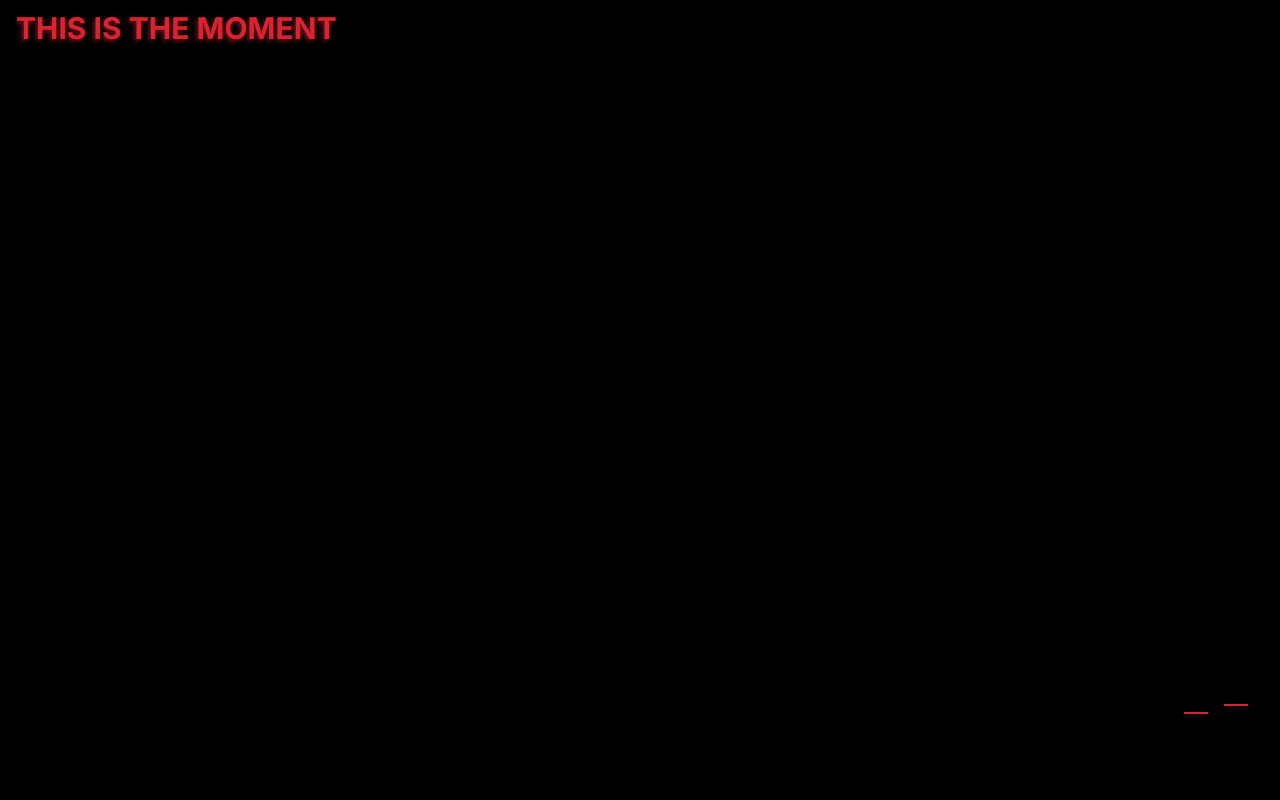
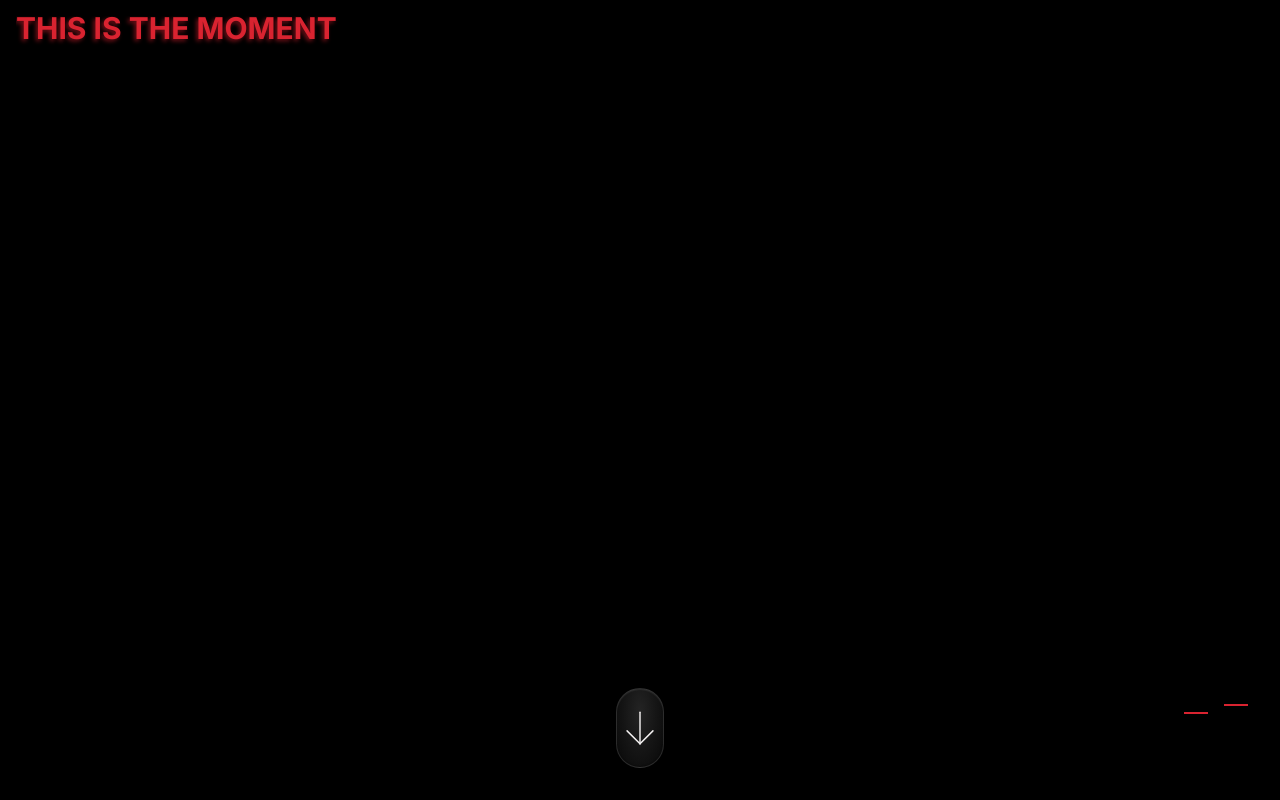
Before and after one commit to divyanshu0469/divyanshu-yadav.showcase, a Next.js app: page /1ffect in a window 1280 px wide. Built offline with nearby package versions, Linux system fonts and the light colour scheme; no server answers.

Commit message:
feat: implemented the button animations

```diff
--- a/src/components/1ffect/ParticleScene/ParticleScene.module.css
+++ b/src/components/1ffect/ParticleScene/ParticleScene.module.css
@@ -9,7 +9,7 @@
   display: block;
   width: 100%;
   height: 100%;
-  cursor: pointer;
+
 }
 
 .grain {
--- a/src/pages/1ffect/1ffect.module.css
+++ b/src/pages/1ffect/1ffect.module.css
@@ -31,6 +31,46 @@
   will-change: transform;
 }
 
+.scrollButton {
+  position: fixed;
+  bottom: 2rem;
+  left: 50%;
+  transform: translateX(-50%);
+  z-index: 10;
+  width: 3rem;
+  height: 5rem;
+  border-radius: 33px;
+  border: 1px solid rgba(255, 255, 255, 0.12);
+  background: radial-gradient(
+    ellipse at 50% 30%,
+    rgba(60, 60, 60, 0.6) 0%,
+    rgba(30, 30, 30, 0.7) 50%,
+    rgba(10, 10, 10, 0.8) 100%
+  );
+  box-shadow: inset 0 1px 1px rgba(255, 255, 255, 0.08),
+    inset 0 -1px 1px rgba(0, 0, 0, 0.3), 0 4px 16px rgba(0, 0, 0, 0.4);
+  cursor: pointer;
+  display: flex;
+  align-items: center;
+  justify-content: center;
+  padding: 0;
+  overflow: hidden;
+}
+
+.toggleKnob {
+  position: absolute;
+  width: 2.5rem;
+  height: 2.5rem;
+  border-radius: 50%;
+  background: transparent;
+  border: 1px solid var(--color-accent);
+  top: 50%;
+  left: 0.25rem;
+  margin-top: -1.25rem;
+  opacity: 0;
+  pointer-events: none;
+}
+
 .redLines {
   z-index: 0;
   position: absolute;
--- a/src/pages/1ffect/index.tsx
+++ b/src/pages/1ffect/index.tsx
@@ -1,4 +1,10 @@
-import { useState, useEffect, useLayoutEffect, useRef, ReactElement } from "react";
+import {
+  useState,
+  useEffect,
+  useLayoutEffect,
+  useRef,
+  ReactElement,
+} from "react";
 import { Anton, Inter } from "next/font/google";
 import dynamic from "next/dynamic";
 import gsap from "gsap";
@@ -9,6 +15,8 @@ import styles from "./1ffect.module.css";
 import ToolBar from "@/components/common/ToolBar";
 import { ThemeLayout } from "@/components/layouts";
 import type { NextPageWithLayout } from "@/pages/_app";
+
+import type { ParticleSceneHandle } from "@/components/1ffect/ParticleScene/ParticleScene";
 
 const ParticleScene = dynamic(
   () => import("@/components/1ffect/ParticleScene/ParticleScene"),
@@ -46,7 +54,11 @@ const inter = Inter({
   variable: "--font-inter",
 });
 
-const CursorFollower = ({ initialPosition }: { initialPosition: { x: number; y: number } }) => {
+const CursorFollower = ({
+  initialPosition,
+}: {
+  initialPosition: { x: number; y: number };
+}) => {
   const squareRef = useRef<HTMLDivElement>(null);
 
   useEffect(() => {
@@ -100,6 +112,17 @@ const Effect1: NextPageWithLayout = () => {
   const pageRef = useRef<HTMLDivElement>(null);
   const heroRef = useRef<HTMLDivElement>(null);
   const particleRef = useRef<HTMLDivElement>(null);
+  const scrollBtnRef = useRef<HTMLButtonElement>(null);
+  const arrowHeadLeftRef = useRef<SVGLineElement>(null);
+  const arrowHeadRightRef = useRef<SVGLineElement>(null);
+  const arrowShaftRef = useRef<SVGLineElement>(null);
+  const tlRef = useRef<gsap.core.Timeline | null>(null);
+  const targetRef = useRef(0);
+  const heroRadiusOnRef = useRef(false);
+  const particleSceneRef = useRef<ParticleSceneHandle>(null);
+  const knobRef = useRef<HTMLDivElement>(null);
+  const toggleStateRef = useRef(0);
+  const toggleLockRef = useRef(false);
 
   useLayoutEffect(() => {
     if (particleRef.current) {
@@ -115,6 +138,140 @@ const Effect1: NextPageWithLayout = () => {
     return () => window.removeEventListener("mousemove", handleMouseMove);
   }, []);
 
+  const scrubTo = (value: number) => {
+    const hero = heroRef.current;
+    const tl = tlRef.current;
+    if (!hero || !tl) return;
+
+    const prev = targetRef.current;
+    targetRef.current = Math.min(1, Math.max(0, value));
+
+    // Hero: 0 → 1rem as soon as scroll starts
+    if (!heroRadiusOnRef.current && targetRef.current > 0) {
+      heroRadiusOnRef.current = true;
+      gsap.to(hero, {
+        borderRadius: "1rem",
+        duration: 0.3,
+        ease: "power2.out",
+      });
+    } else if (heroRadiusOnRef.current && targetRef.current === 0 && prev > 0) {
+      heroRadiusOnRef.current = false;
+      gsap.to(hero, { borderRadius: "0rem", duration: 0.3, ease: "power2.in" });
+    }
+
+
+    // 10-20%: chevron arms shrink toward center point (128, 216)
+    const chevronProgress =
+      targetRef.current <= 0.1
+        ? 0
+        : targetRef.current >= 0.2
+          ? 1
+          : (targetRef.current - 0.1) / 0.1;
+
+    // 15-20%: chevron fades out
+    const chevronOpacity =
+      targetRef.current <= 0.15
+        ? 1
+        : targetRef.current >= 0.2
+          ? 0
+          : 1 - (targetRef.current - 0.15) / 0.05;
+
+    if (arrowHeadLeftRef.current) {
+      gsap.to(arrowHeadLeftRef.current, {
+        attr: {
+          x2: gsap.utils.interpolate(56, 128, chevronProgress),
+          y2: gsap.utils.interpolate(144, 216, chevronProgress),
+        },
+        opacity: chevronOpacity,
+        duration: 0.3,
+        overwrite: true,
+      });
+    }
+    if (arrowHeadRightRef.current) {
+      gsap.to(arrowHeadRightRef.current, {
+        attr: {
+          x2: gsap.utils.interpolate(200, 128, chevronProgress),
+          y2: gsap.utils.interpolate(144, 216, chevronProgress),
+        },
+        opacity: chevronOpacity,
+        duration: 0.3,
+        overwrite: true,
+      });
+    }
+
+    // 30-50%: swap button width/height and rotate shaft 90°
+    const morphProgress =
+      targetRef.current <= 0.3
+        ? 0
+        : targetRef.current >= 0.5
+          ? 1
+          : (targetRef.current - 0.3) / 0.2;
+
+    if (scrollBtnRef.current) {
+      gsap.to(scrollBtnRef.current, {
+        width: gsap.utils.interpolate("3rem", "5rem", morphProgress),
+        height: gsap.utils.interpolate("5rem", "3rem", morphProgress),
+        duration: 0.3,
+        overwrite: true,
+      });
+    }
+
+    // 50-70%: shrink line length
+    const shrinkProgress =
+      targetRef.current <= 0.5
+        ? 0
+        : targetRef.current >= 0.7
+          ? 1
+          : (targetRef.current - 0.5) / 0.2;
+
+    // 70-90%: crossfade shaft → knob
+    const widenProgress =
+      targetRef.current <= 0.7
+        ? 0
+        : targetRef.current >= 0.9
+          ? 1
+          : (targetRef.current - 0.7) / 0.2;
+
+    if (arrowShaftRef.current) {
+      gsap.to(arrowShaftRef.current, {
+        attr: {
+          y1: gsap.utils.interpolate(40, 128, shrinkProgress),
+          y2: gsap.utils.interpolate(216, 128, shrinkProgress),
+        },
+        opacity: 1 - widenProgress,
+        rotation: 90 * morphProgress,
+        transformOrigin: "center center",
+        duration: 0.3,
+        overwrite: true,
+      });
+    }
+
+    // Knob: grow from center, then slide to toggle position
+    if (knobRef.current && scrollBtnRef.current) {
+      const btnW = scrollBtnRef.current.offsetWidth;
+      const knobW = knobRef.current.offsetWidth;
+      const pad = parseFloat(getComputedStyle(knobRef.current).left);
+      const centerX = (btnW - knobW) / 2 - pad;
+      const rightX = btnW - knobW - 2 * pad;
+      const targetX = toggleStateRef.current === 0 ? 0 : rightX;
+
+      gsap.to(knobRef.current, {
+        opacity: widenProgress > 0 ? 1 : 0,
+        scale: widenProgress,
+        x: gsap.utils.interpolate(centerX, targetX, widenProgress),
+        duration: 0.3,
+        overwrite: true,
+      });
+    }
+
+    gsap.to(tl, {
+      progress: targetRef.current,
+      duration: 0.5,
+      ease: "power2.out",
+      overwrite: true,
+    });
+  };
+
   useEffect(() => {
     if (!animationsStarted) return;
 
@@ -125,41 +282,71 @@ const Effect1: NextPageWithLayout = () => {
 
     const tl = gsap.timeline({ paused: true });
     tl.to(hero, { scale: 0.9, ease: "none", duration: 1 }, 0);
-    tl.fromTo(particle, { yPercent: 100 }, { yPercent: 0, ease: "none", duration: 1 }, 0);
-    // Particle border-radius: 1rem → 0 over the last 30% of scroll
-    tl.fromTo(particle, { borderRadius: "1rem" }, { borderRadius: "0rem", ease: "power2.out", duration: 0.3 }, 0.7);
+    tl.fromTo(
+      particle,
+      { yPercent: 100 },
+      { yPercent: 0, ease: "none", duration: 1 },
+      0,
+    );
+    tl.fromTo(
+      particle,
+      { borderRadius: "1rem" },
+      { borderRadius: "0rem", ease: "power2.out", duration: 0.3 },
+      0.7,
+    );
+    tlRef.current = tl;
 
-    let target = 0;
-    let heroRadiusOn = false;
-
+    const SCROLL_STEP = 0.04;
     const onWheel = (e: WheelEvent) => {
       e.preventDefault();
-      const prev = target;
-      target = Math.min(1, Math.max(0, target + e.deltaY * 0.001));
-
-      // Hero: 0 → 1rem as soon as scroll starts
-      if (!heroRadiusOn && target > 0) {
-        heroRadiusOn = true;
-        gsap.to(hero, { borderRadius: "1rem", duration: 0.3, ease: "power2.out" });
-      } else if (heroRadiusOn && target === 0 && prev > 0) {
-        heroRadiusOn = false;
-        gsap.to(hero, { borderRadius: "0rem", duration: 0.3, ease: "power2.in" });
-      }
-
-      gsap.to(tl, {
-        progress: target,
-        duration: 0.5,
-        ease: "power2.out",
-        overwrite: true,
-      });
+      scrubTo(targetRef.current + Math.sign(e.deltaY) * SCROLL_STEP);
     };
 
     page.addEventListener("wheel", onWheel, { passive: false });
     return () => {
       page.removeEventListener("wheel", onWheel);
       tl.kill();
+      tlRef.current = null;
     };
   }, [animationsStarted]);
+
+  const handleButtonClick = () => {
+    if (targetRef.current >= 0.9) {
+      if (toggleLockRef.current) return;
+      toggleLockRef.current = true;
+
+      particleSceneRef.current?.toggleModel();
+      const next = toggleStateRef.current === 0 ? 1 : 0;
+      toggleStateRef.current = next;
+
+      if (knobRef.current && scrollBtnRef.current) {
+        const btnW = scrollBtnRef.current.offsetWidth;
+        const knobW = knobRef.current.offsetWidth;
+        const pad = parseFloat(getComputedStyle(knobRef.current).left);
+        const rightX = btnW - knobW - 2 * pad;
+
+        gsap.to(knobRef.current, {
+          x: next === 0 ? 0 : rightX,
+          duration: 0.3,
+          ease: "power2.inOut",
+        });
+        // Unlock after model animation completes (0.8s + 0.3s delay)
+        setTimeout(() => {
+          toggleLockRef.current = false;
+        }, 1100);
+      } else {
+        setTimeout(() => {
+          toggleLockRef.current = false;
+        }, 1100);
+      }
+    } else {
+      const step = 0.04;
+      const id = setInterval(() => {
+        scrubTo(targetRef.current + step);
+        if (targetRef.current >= 1) clearInterval(id);
+      }, 35);
+    }
+  };
 
   const handlePreloaderComplete = () => {
     setAnimationsStarted(true);
@@ -181,18 +368,64 @@ const Effect1: NextPageWithLayout = () => {
         </div>
       </div>
       <div ref={particleRef} className={styles.particleWrapper}>
-        <ParticleScene models={PARTICLE_MODELS} />
+        <ParticleScene handleRef={particleSceneRef} models={PARTICLE_MODELS} />
       </div>
       <Preloader onComplete={handlePreloaderComplete} />
       {animationsStarted && (
         <>
+          <button
+            ref={scrollBtnRef}
+            className={styles.scrollButton}
+            onClick={handleButtonClick}
+          >
+            <svg xmlns="http://www.w3.org/2000/svg" viewBox="0 0 256 256" preserveAspectRatio="xMidYMid meet" style={{ width: "100%", height: "100%", display: "block" }}>
+              <rect width="256" height="256" fill="none" />
+              <line
+                ref={arrowShaftRef}
+                x1="128"
+                y1="40"
+                x2="128"
+                y2="216"
+                fill="none"
+                stroke="var(--color-accent)"
+                strokeLinecap="round"
+                strokeLinejoin="round"
+                strokeWidth="8"
+              />
+              <line
+                ref={arrowHeadLeftRef}
+                x1="128"
+                y1="216"
+                x2="56"
+                y2="144"
+                fill="none"
+                stroke="var(--color-accent)"
+                strokeLinecap="round"
+                strokeWidth="8"
+              />
+              <line
+                ref={arrowHeadRightRef}
+                x1="128"
+                y1="216"
+                x2="200"
+                y2="144"
+                fill="none"
+                stroke="var(--color-accent)"
+                strokeLinecap="round"
+                strokeWidth="8"
+              />
+            </svg>
+            <div ref={knobRef} className={styles.toggleKnob} />
+          </button>
           <ToolBar
             foreground="var(--color-fg)"
             background="transparent"
             position={{ bottom: "2rem", right: "2rem" }}
             onHelpToggle={handleHelpToggle}
           />
-          {helpMode && <CursorFollower initialPosition={cursorPosition.current} />}
+          {helpMode && (
+            <CursorFollower initialPosition={cursorPosition.current} />
+          )}
         </>
       )}
     </div>
```
Also changed, not shown: src/components/1ffect/ParticleScene/ParticleModel.ts (+21 -5 lines), src/components/1ffect/ParticleScene/ParticleScene.tsx (+12 -3 lines).
